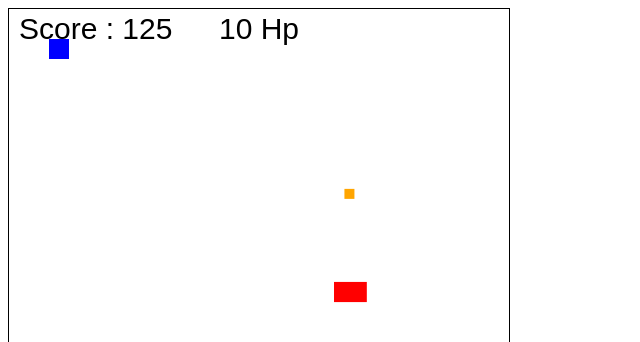
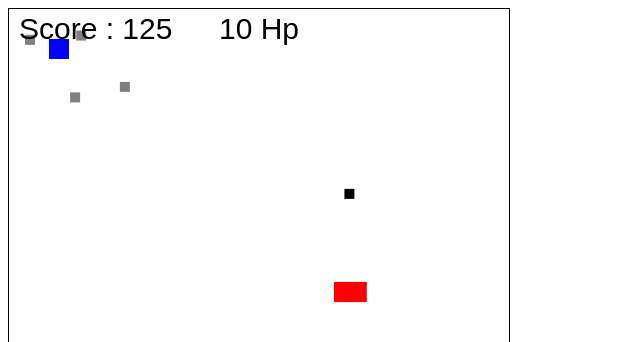
Before and after one commit to kzhang5726/kzhang5726.github.io, a plain HTML site: page index.html in a window 1280 px wide. Shown: the top 342 px of the page, 0-640 px from the left. Drawn offline with Linux system fonts and the light colour scheme.

Commit message:
Added new feature for player atkspd upgrade and fixed bullet bug

```diff
--- a/index.html
+++ b/index.html
@@ -20,6 +20,7 @@ var player = {
 	width:20,
 	height:20,
 	color:'blue',
+	atkSpd:1
 };
 
 var enemyList = {};
@@ -66,8 +67,7 @@ Enemy = function (id,x,y,spdX,spdY,width,height){
 
 }
 
-
-Upgrade = function (id,x,y,spdX,spdY,width,height){
+Upgrade = function (id,x,y,spdX,spdY,width,height,color,type,score){
 	var upgrade = {
 		x:x,
 		spdX:spdX,
@@ -77,7 +77,9 @@ Upgrade = function (id,x,y,spdX,spdY,width,height){
 		id:id,
 		width:width,
 		height:height,
-		color:'orange',
+		color:color,
+		type:type,
+		score:score
 	};
 	upgrades[id] = upgrade;
 
@@ -94,6 +96,7 @@ Bullet = function (id,x,y,spdX,spdY,width,height){
 		width:width,
 		height:height,
 		color:'gray',
+		timer:0
 	};
 	bullets[id] = bullet;
 
@@ -118,7 +121,18 @@ randomUpgrade = function(){
     var id = Math.random();
     var width = 10;
     var height = 10;
-    Upgrade(id, x , y, spdX, spdY, width, height);
+	var type;
+	var color;
+	var score;
+	if(Math.random() < 0.7){
+		type = 'score';
+		color = 'orange'
+	}
+	else{
+		type = 'atkspd';
+		color = 'green';
+	}
+    Upgrade(id, x , y, spdX, spdY, width, height,type,color,score);
 }
 
 randomBullet = function(){
@@ -197,13 +211,20 @@ update = function(){
     if(framecount%75 == 0){
         randomUpgrade();
     }
-    // if(framecount%25 == 0){
-    //     randomBullet();
-    // }
+    if(framecount%25 == 0){
+        randomBullet();
+    }
 
 
     for(var key in bullets){
         updateEntity(bullets[key]);
+		bullets[key].timer++;
+
+		if(bullets[key].timer > 100){
+			delete bullets[key];
+			continue;
+		}
+
         for(var id in enemyList){
             var isColliding = testCollisionEntity(bullets[key], enemyList[id]);
             if(isColliding){
@@ -219,7 +240,14 @@ update = function(){
         updateEntity(upgrades[key]);
         var isColliding = testCollisionEntity(player, upgrades[key]);
 		if(isColliding){
-            score += 100;
+
+			switch(upgrades[key].type){
+				case 'score':
+					score+=100;
+				case 'atkspd':
+					player.atkSpd+=.2;
+			}
+
 			delete upgrades[key];
 		}
     }
@@ -251,6 +279,7 @@ newGame = function(){
     score = 0;
     enemyList = {};
     upgrades = {};
+	bullets = {};
 }
 
 newGame();
```
